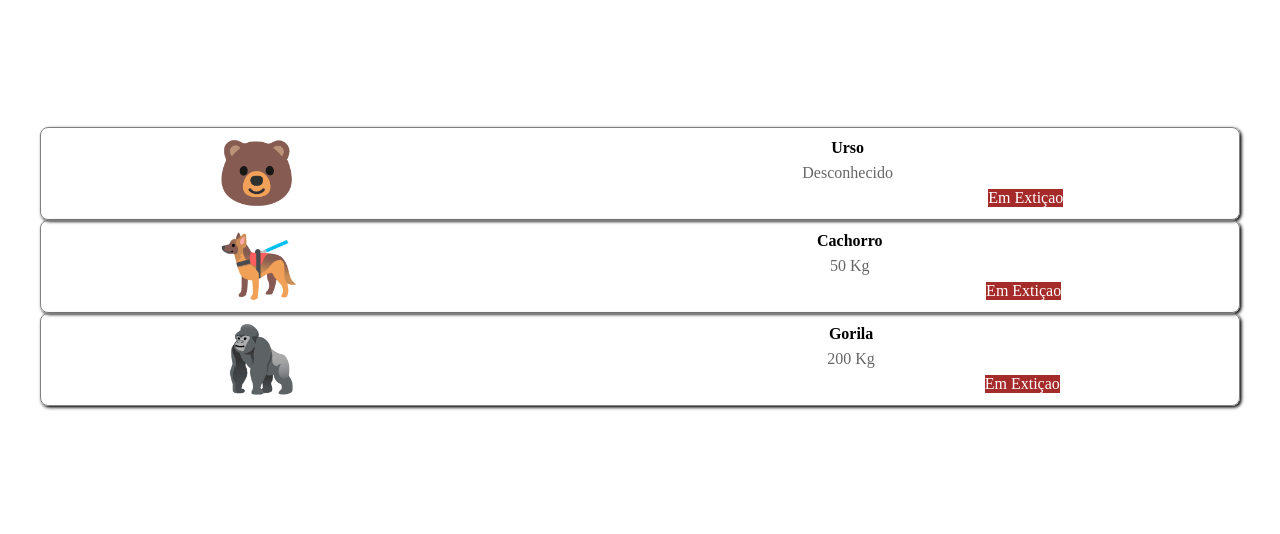
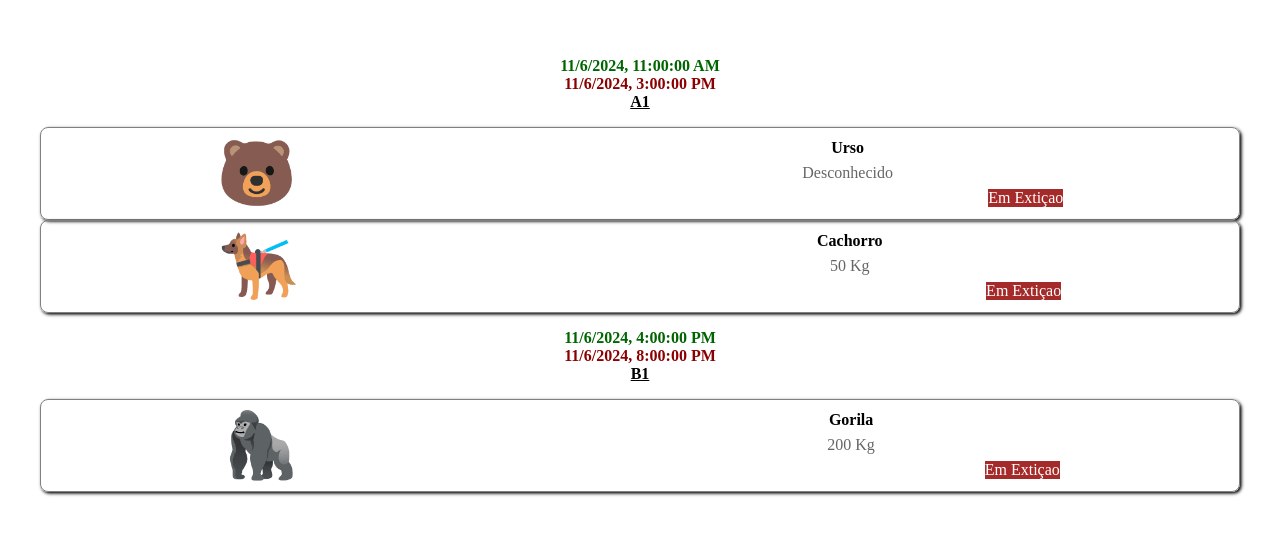
Before and after one commit to ufjf-dcc207/ufjf-dcc207-2024-3-a-atv03-Wilian2012, a React (Vite) app: page / in a window 1280 px wide. Shown: the part 134-668 px from the top of the page. Built offline with nearby package versions, Linux system fonts and the light colour scheme.

Commit message:
adiciona css

```diff
--- a/src/App.tsx
+++ b/src/App.tsx
@@ -1,12 +1,17 @@
 import Animal from './Animal';
 import './App.css';
+import Exibicao from './Exibicao';
 
 function App() {
 
   return <div className="app">
+     <Exibicao abertura={new Date("2024-11-06T08:00-03:00")}
+     fechamento={new Date("2024-11-06T12:00-03:00")} cercado="A1"/>
         <Animal icone="🐻" nome="Urso" peso = {-1} exticao/>
+        <Animal icone="🐕‍🦺" nome="Cachorro" peso = {50} exticao/>
 
-        <Animal icone="🐕‍🦺" nome="Cachorro" peso = {50} exticao/>
+      <Exibicao abertura={new Date("2024-11-06T13:00-03:00")}
+     fechamento={new Date("2024-11-06T17:00-03:00")} cercado="B1"/>
       <Animal icone="🦍" nome="Gorila" peso = {200} exticao/>
 
   </div>;
--- /dev/null
+++ b/src/Exibicao.css
@@ -0,0 +1,21 @@
+.exibicao{
+
+    font-weight: 900;
+   padding: 1em;
+   display: grid;
+
+
+    .inicio{
+        color: darkgreen;
+    }
+}
+.fim{
+
+    color: darkred;
+}
+
+
+.local{
+
+    text-decoration: underline;
+}
--- /dev/null
+++ b/src/Exibicao.tsx
@@ -0,0 +1,19 @@
+import "./Exibicao.css";
+
+interface ExibicaoProps {
+
+    abertura: Date;
+    fechamento: Date;
+    cercado:string;
+}
+export default function Exibicao({abertura:inicio,fechamento:fim,cercado:local}:ExibicaoProps){
+
+    return <div className="exibicao">
+
+     <div className="inicio">{inicio.toLocaleString()}</div>
+     <div className="fim">{fim.toLocaleString()}</div>
+     <div className="local">{local}</div>
+
+     </div>
+
+}
```
